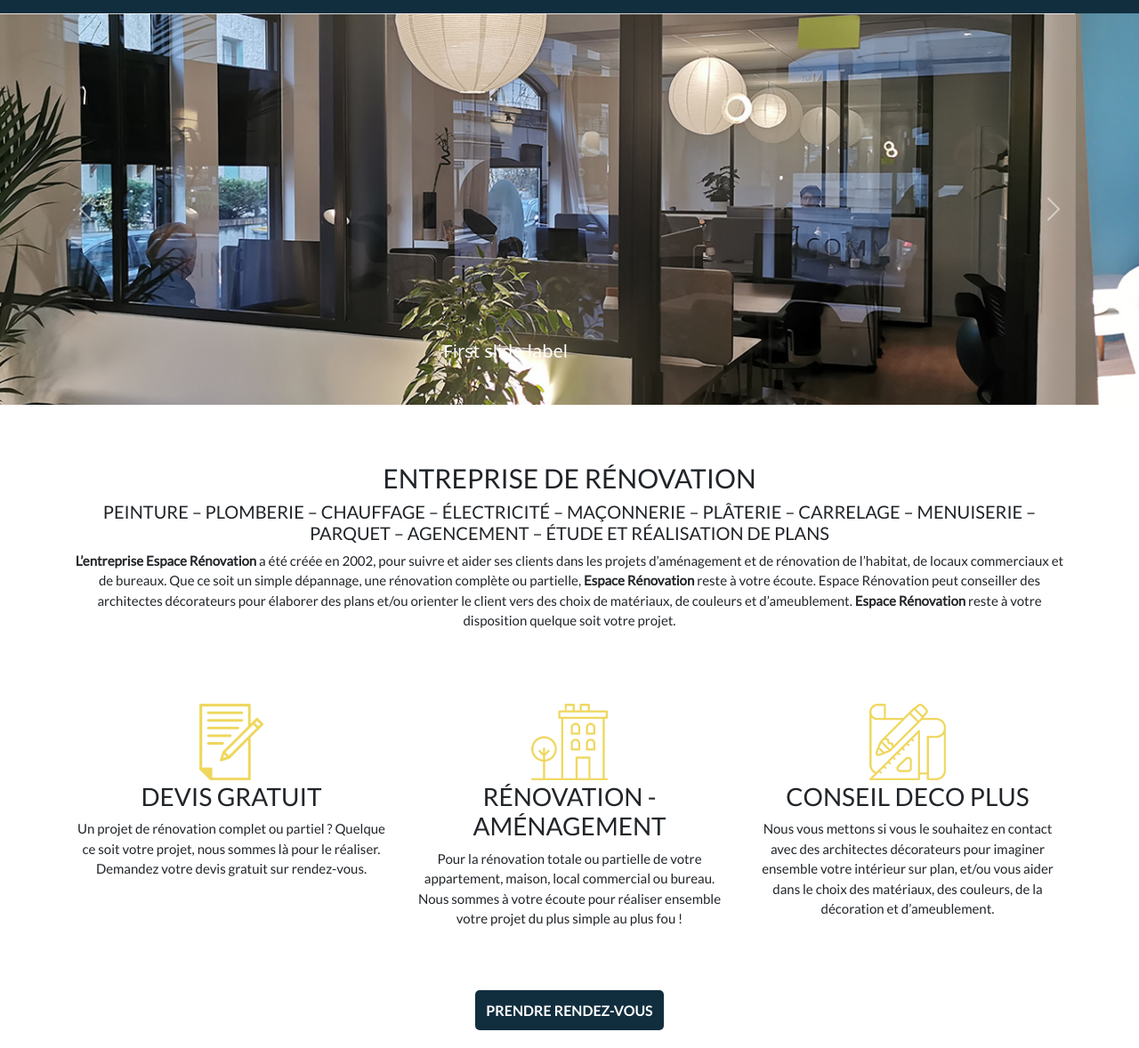
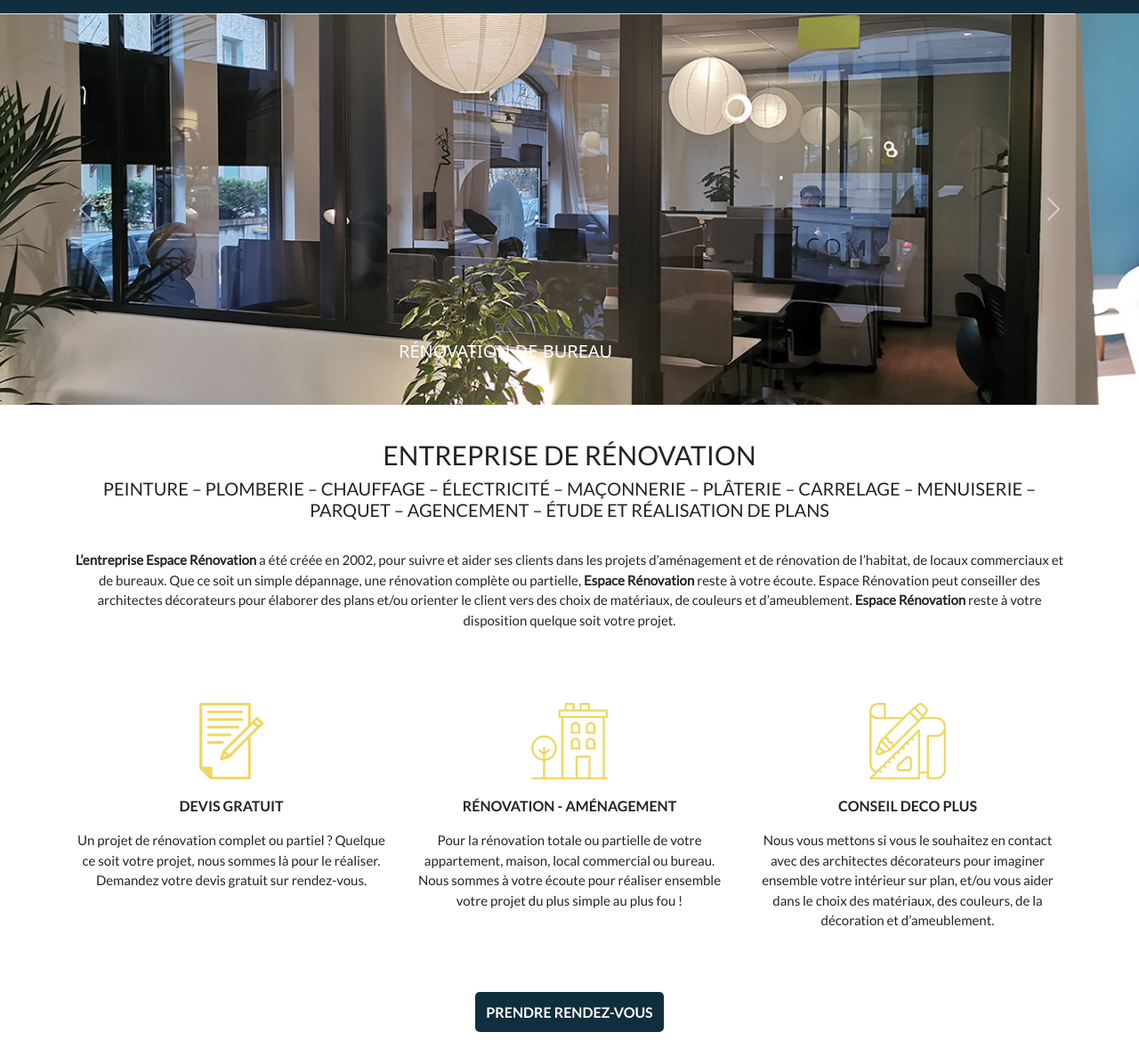
Before and after one commit to MarechalOlivier/Espace_Renovation, a plain HTML site: page index.html in a window 1280 px wide. Shown: the part 122-1300 px from the top of the page at 89% size. Drawn offline with Linux system fonts and the light colour scheme.

Commit message:
final_h1

```diff
--- a/assets/css/style.css
+++ b/assets/css/style.css
@@ -45,7 +45,7 @@
 
 /* Banner */
 #banner {
-    margin-bottom: 5%;
+    margin-bottom: 3%;
 
 }
 
@@ -78,6 +78,15 @@
 #about .container{
     text-align: center;
     margin-bottom: 5%;
+}
+#about .container h2{
+    margin-bottom: 3%;
+}
+
+#about > .container  h3{
+    font-family: "Lato Bold";
+    font-size: 16px;
+    margin: 5% 0%;
 }
 
 
--- a/index.html
+++ b/index.html
@@ -47,7 +47,7 @@
             <img src="assets/img/PHOTO-BUEAU.jpg" class="d-block w-100" alt="...">
 
             <div class="carousel-caption d-none d-md-block">
-              <h5>First slide label</h5>
+              <h5>RÉNOVATION DE BUREAU</h5>
             </div>
 
           </div>
@@ -55,7 +55,7 @@
             <img src="assets/img/PHOTO-MAISON.jpg" class="d-block w-100" alt="...">
 
             <div class="carousel-caption d-none d-md-block">
-              <h5>First slide label</h5>
+              <h5>RÉNOVATION DE MAISON</h5>
             </div>
 
           </div>
@@ -63,7 +63,7 @@
             <img src="assets/img/PHOTO-APPARTEMENT.jpg" class="d-block w-100" alt="...">
 
             <div class="carousel-caption d-none d-md-block">
-              <h5>First slide label</h5>
+              <h5>RÉNOVATION D'APPARTEMENT</h5>
             </div>
 
           </div>
```
